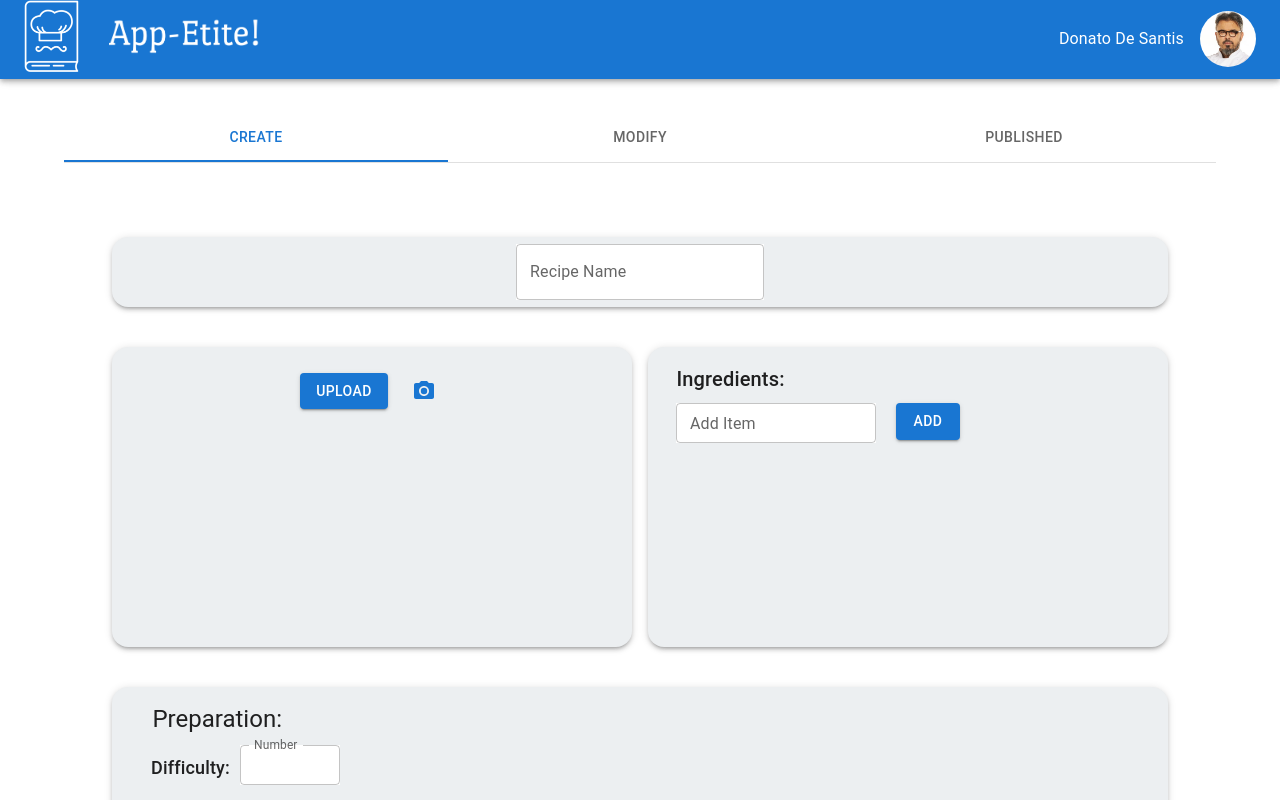
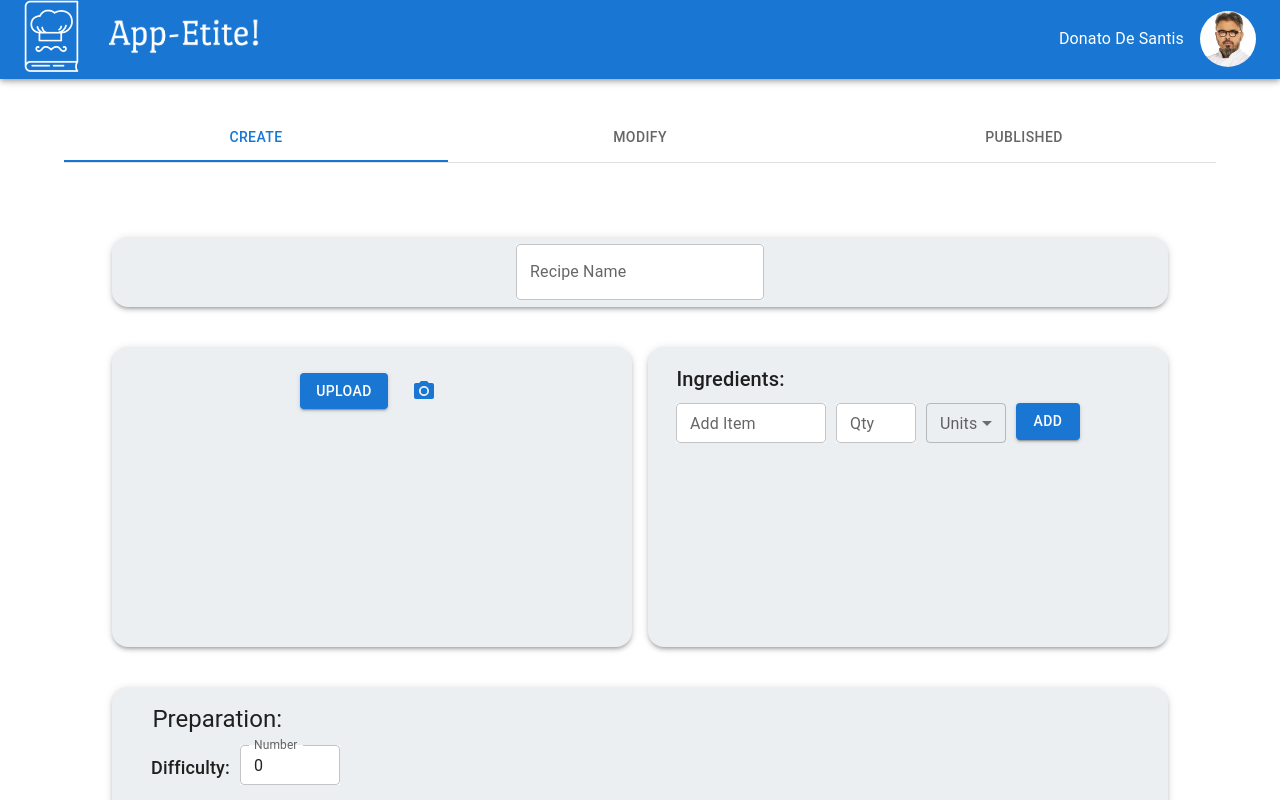
Before and after one commit to abreuerUade/api-uade, a React (Create React App) app: page /recipeManager in a window 1280 px wide. Shown: the top 800 px of the page. Built offline with nearby package versions, Linux system fonts and the light colour scheme.

Commit message:
El new Recipe crea un objeto

```diff
--- a/src/components/EditRecipie.js
+++ b/src/components/EditRecipie.js
@@ -1,18 +1,92 @@
-import { Container, Grid, Box, List, TextField, Button } from '@mui/material';
+import { Container, Grid, Box, List, ListItem, TextField, Button } from '@mui/material';
 import React from 'react';
 import Typography from '@mui/material/Typography';
 import {  blueGrey } from '@mui/material/colors';
 import PhotoUpload from './PhotoUpload'
+import DinnerDiningIcon from '@mui/icons-material/DinnerDining';
+import {  pink } from '@mui/material/colors';
+import  DeleteIcon  from '@mui/icons-material/Delete';
+import IconButton from '@mui/material/IconButton';
+import UnitsMenu from '../components/UnitsMenu'
+
 
 export default function EditRecipie(){
 
     const colorGrey = blueGrey[50]
 
-    //const newRecipie = {};
+    var newRecipe = {}
+    var newRecipeArray = []
 
+    const [name, setName] = React.useState("")
+    const [ingredients, setIngredients] = React.useState("")
+    const [qty, setQty] = React.useState("")
+    const [ingArray, setIngArray] = React.useState([])
+    const [difficulty, setDifficulty] = React.useState(0)
+    const [description, setDescription] = React.useState("")
+
+    function handleName (event) {
+        setName(event.target.value )
+    }
+
+    function handleIngredients (event) {
+        setIngredients(event.target.value )
+    }
+
+    function handleQty (event) {
+        setQty(event.target.value )
+    }
+
+    function handleAddIng () {
+        setIngArray(prevArray => [...prevArray, ingredients])
+        setIngredients("")
+    }
+
+    function handleDifficulty (event) {
+        setDifficulty(event.target.value)
+    }
+    function handleDescription (event) {
+        setDescription(event.target.value)
+    }
+
+    const ingArrayElements = ingArray.map((item) => {
+        return (<ListItem key={item.id}>
+                <DinnerDiningIcon color='white'/>&nbsp;&nbsp;&nbsp;
+                <Typography variant='subtitle1'>{item}</Typography>
+                <IconButton aria-label="delete item">
+                    <DeleteIcon  sx={{ color: pink[800] } } />
+                </IconButton>
+            </ListItem>
+    )})
+
+    function handleSave () {
+
+        newRecipe.name = name
+        newRecipe.ingredients = ingArray
+        newRecipe.difficulty = difficulty
+        newRecipe.description = description
+
+        newRecipeArray.push(newRecipe)
+
+        setName("")
+        setIngArray([])
+        setDifficulty(0)
+        setDescription("")
+
+
+    }
+
+    function handleDischarge() {
+
+        setName("")
+        setIngArray([])
+        setDifficulty(0)
+        setDescription("")
+
+    }
 
     return (
         <>
+
         <Container sx={{marginTop: "50px"}}>
             <Grid container spacing={{ xs: 2, md: 2 }}>
                 <Grid item xs={12}>
@@ -29,6 +103,8 @@ export default function EditRecipie(){
                             id="outlined-basic"
                             label="Recipe Name"
                             variant="outlined"
+                            onChange={handleName}
+                            value={name}
                             />
                     </Box>
                 </Grid>
@@ -65,14 +141,29 @@ export default function EditRecipie(){
                         <List >
                             <Typography mb={1} variant='h6' >&emsp;Ingredients: </Typography>
                             <TextField
-                            sx={{ backgroundColor: 'white', maxWidth:'200px', marginLeft:'20px', marginRight:'20px' }}
+                            sx={{ backgroundColor: 'white', maxWidth:'150px', marginLeft:'20px', marginRight:'10px' }}
                             id="outlined-basic"
                             label="Add Item"
                             variant="outlined"
                             size="small"
+                            onChange={handleIngredients}
+                            value={ingredients}
                             />
-                            <Button variant="contained">ADD</Button>
-
+                            <TextField
+                            sx={{ backgroundColor: 'white', maxWidth:'80px', marginRight:'10px' }}
+                            id="outlined-basic"
+                            label="Qty"
+                            type="number"
+                            InputProps={{ inputProps: { min: 0 } }}
+                            step={0.5}
+                            variant="outlined"
+                            size="small"
+                            onChange={handleQty}
+                            value={qty}
+                            />
+                            <UnitsMenu />
+                            <Button sx={{marginLeft:'10px'}} onClick={handleAddIng} variant="contained">ADD</Button>
+                        {ingArrayElements}
                        </List>
                     </Box>
                 </Grid>
@@ -100,6 +191,8 @@ export default function EditRecipie(){
                                 InputLabelProps={{
                                 shrink: true,
                                 }}
+                                onChange={handleDifficulty}
+                                value={difficulty}
                                 />
                         </Box>
 
@@ -110,6 +203,8 @@ export default function EditRecipie(){
                             placeholder="Description"
                             multiline
                             fullWidth
+                            onChange={handleDescription}
+                            value={description}
                             />
 
                     </Box>
@@ -127,10 +222,10 @@ export default function EditRecipie(){
                         padding: 1
                         }}>
 
-                        <Button variant="contained" color="error">
+                        <Button onClick={handleDischarge} variant="contained" color="error">
                             Discharge
                         </Button>
-                        <Button variant="contained" color="success">
+                        <Button onClick={handleSave} variant="contained" color="success">
                             Save Changes
                         </Button>
                     </Box>
--- /dev/null
+++ b/src/components/UnitsMenu.js
@@ -0,0 +1,34 @@
+import * as React from 'react';
+import InputLabel from '@mui/material/InputLabel';
+import MenuItem from '@mui/material/MenuItem';
+import FormControl from '@mui/material/FormControl';
+import Select from '@mui/material/Select';
+
+export default function BasicSelect() {
+  const [units, setUnits] = React.useState('');
+
+  const handleChange = (event) => {
+    setUnits(event.target.value);
+  };
+
+  return (
+
+      <FormControl sx={{minWidth: '80px'}} >
+        <InputLabel  size='small' id="demo-simple-select-label">Units</InputLabel>
+        <Select
+          labelId="demo-simple-select-label"
+          id="demo-simple-select"
+          value={units}
+          label="Units"
+          onChange={handleChange}
+          size='small'
+        >
+          <MenuItem value={'u.'}>units</MenuItem>
+          <MenuItem value={'gr.'}>grams</MenuItem>
+          <MenuItem value={'ml.'}>ml</MenuItem>
+          <MenuItem value={'spoons'}>spoons</MenuItem>
+        </Select>
+      </FormControl>
+
+  );
+}
```
Also changed, not shown: src/components/Alert.js (added, +48 -0 lines), 1 other file (tests, documents, lock files or other folders).
